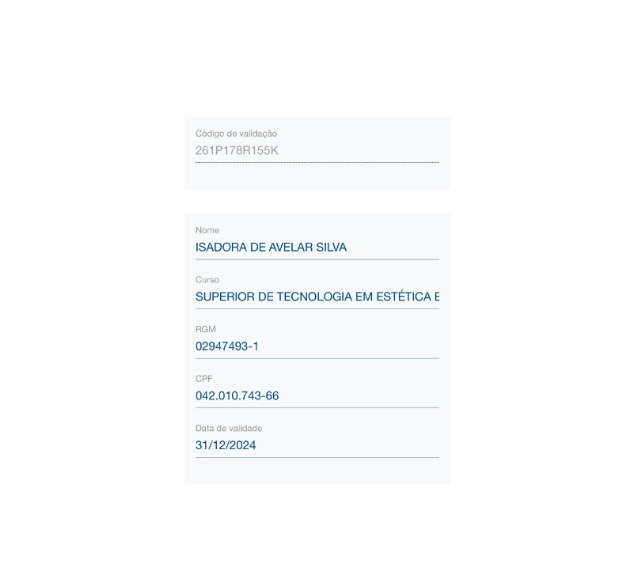
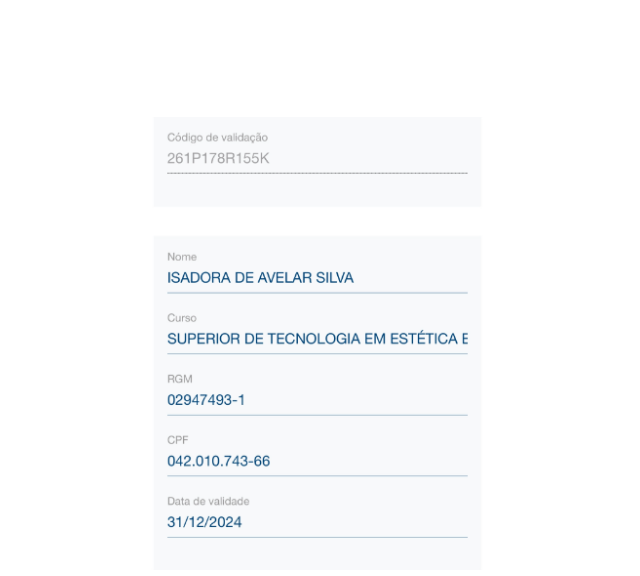
Before and after one commit to FelipeCatuaba/carteiraDigital, a plain HTML site: page index.html in a window 1280 px wide. Shown: the part 304-880 px from the top of the page, without its empty margins (323-963 px from the left). Before the commit the page ends 858 px from the top, so only its background shows below. Drawn offline with Linux system fonts and the light colour scheme.

Commit message:
tamanho box

```diff
--- a/index.html
+++ b/index.html
@@ -33,7 +33,7 @@
                         <div class="col-12 col-md-4 mx-auto p-3 p-md-5 align-items-center" >
                             <h1 class="d-flex justify-content-center align-items-center">
                                 <img alt="Universidade Cruzeiro do Sul"
-                                    src="info_carteira.png" width="284px" height="auto">
+                                    src="info_carteira.png" width="350px" height="auto">
                             </h1>
                         </div>
                     </div>
```
